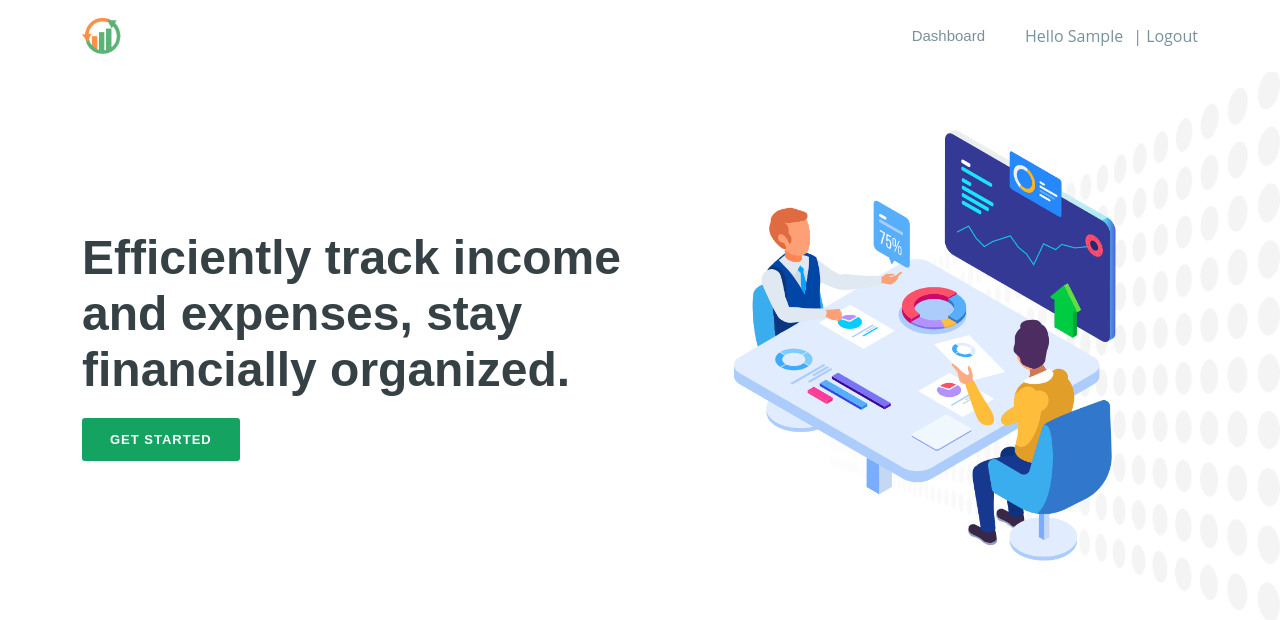
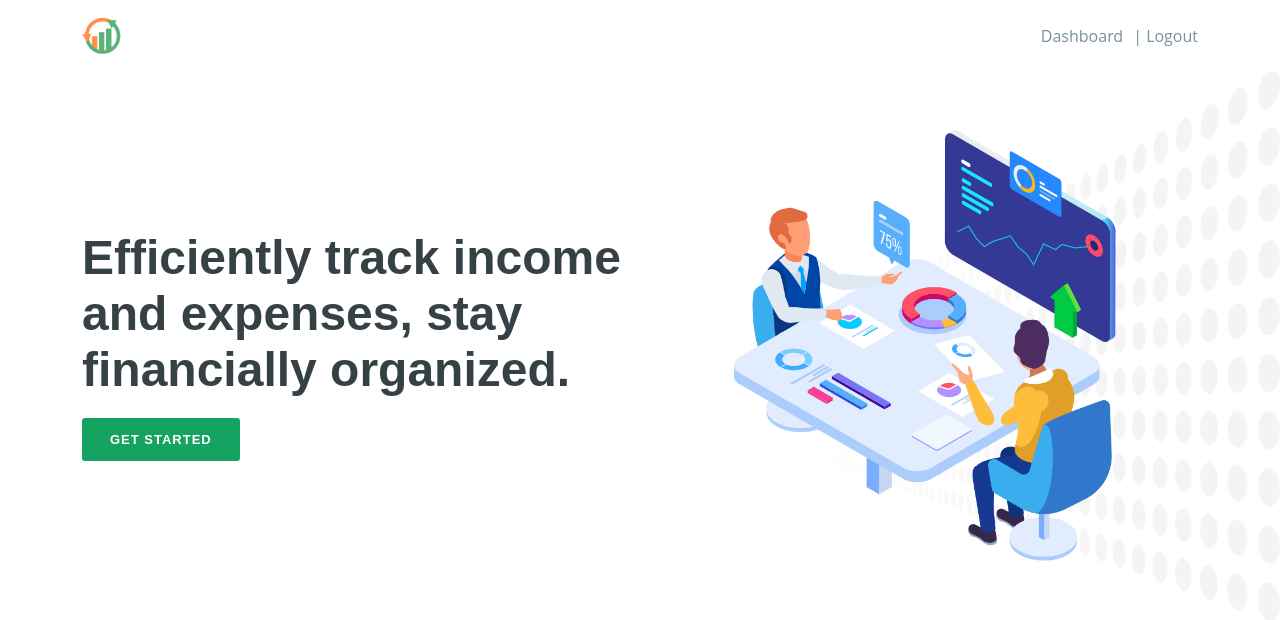
Before and after one commit to Sidney2022/Income-Expense-Tracker, a Django app: page / in a window 1280 px wide. Shown: the top 620 px of the page. Run offline with Django 4.2, Linux system fonts and the light colour scheme; a user stored in the database is signed in; tables that the repository leaves empty hold one stand-in row (values such as "Sample post"); some libraries are stand-ins or nearby versions.

Commit message:
Update base_landing.html

```diff
--- a/templates/base_landing.html
+++ b/templates/base_landing.html
@@ -34,21 +34,14 @@
       </div>
 
 
-      <nav id="navbar" class="navbar order-last order-lg-0">
-        <ul>
 
-                  {% if user.is_authenticated %}
-          <li><a href="{% url 'dashboard' %}" class="nav-link">Dashboard</a></li>
-        {% endif %}
-
-        </ul>
-    </nav><!-- .navbar -->
 
 
       <div class="header-social-links d-flex align-items-center">
 
         {% if user.is_authenticated %}
-   <a class="cap" aria-disabled="true">Hello {{user}}</a>
+
+        <li><a href="{% url 'dashboard' %}" class="nav-link">Dashboard</a></li>
       <a  class="nav-link" href="{% url 'logout' %}">| Logout</a>
       {% else %}
       <a class="nav-link btn btn-primary p-3 text-white" style="border-radius: 25px;" href="{% url 'signup' %}">Get Started</a>
```
